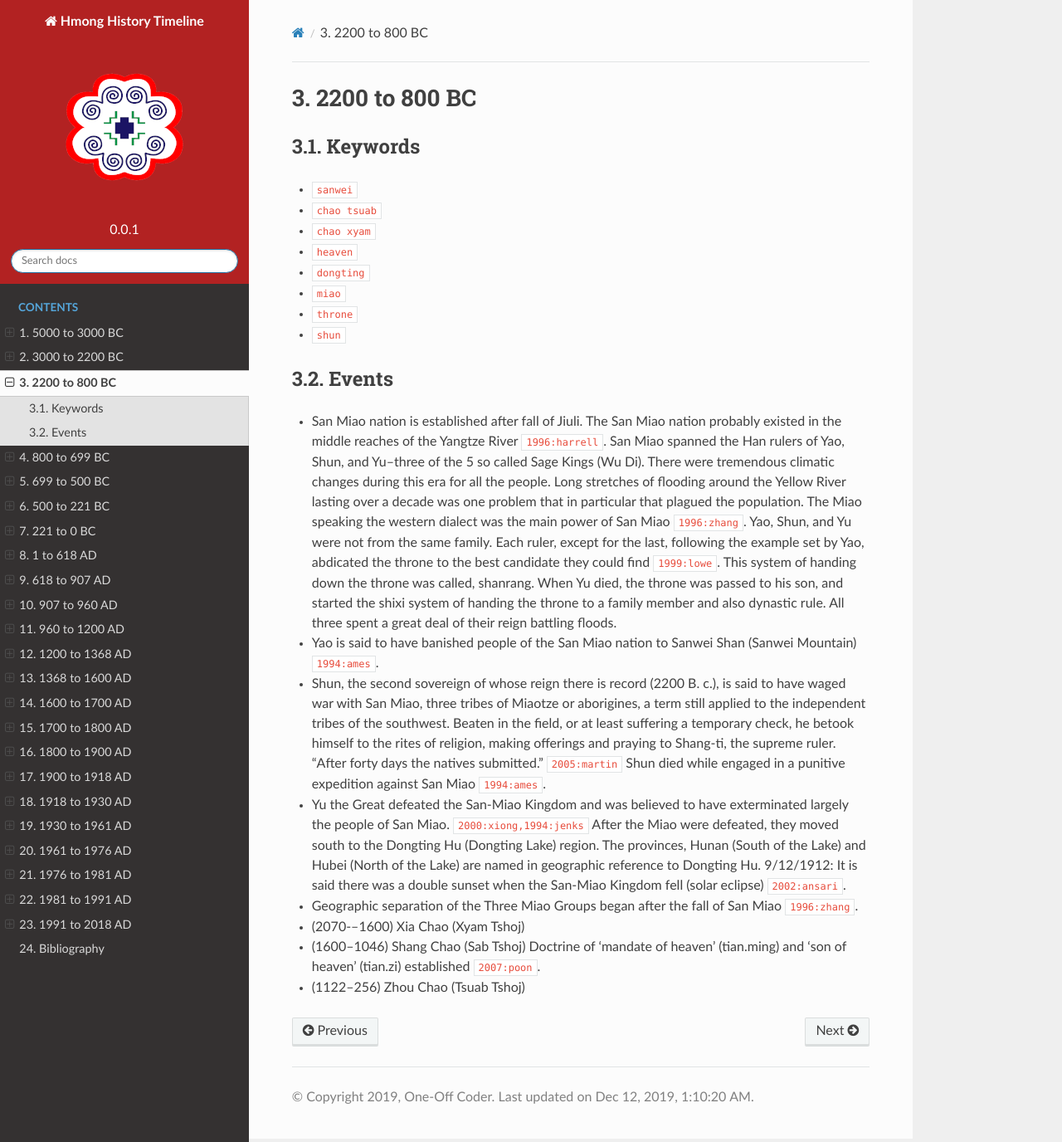
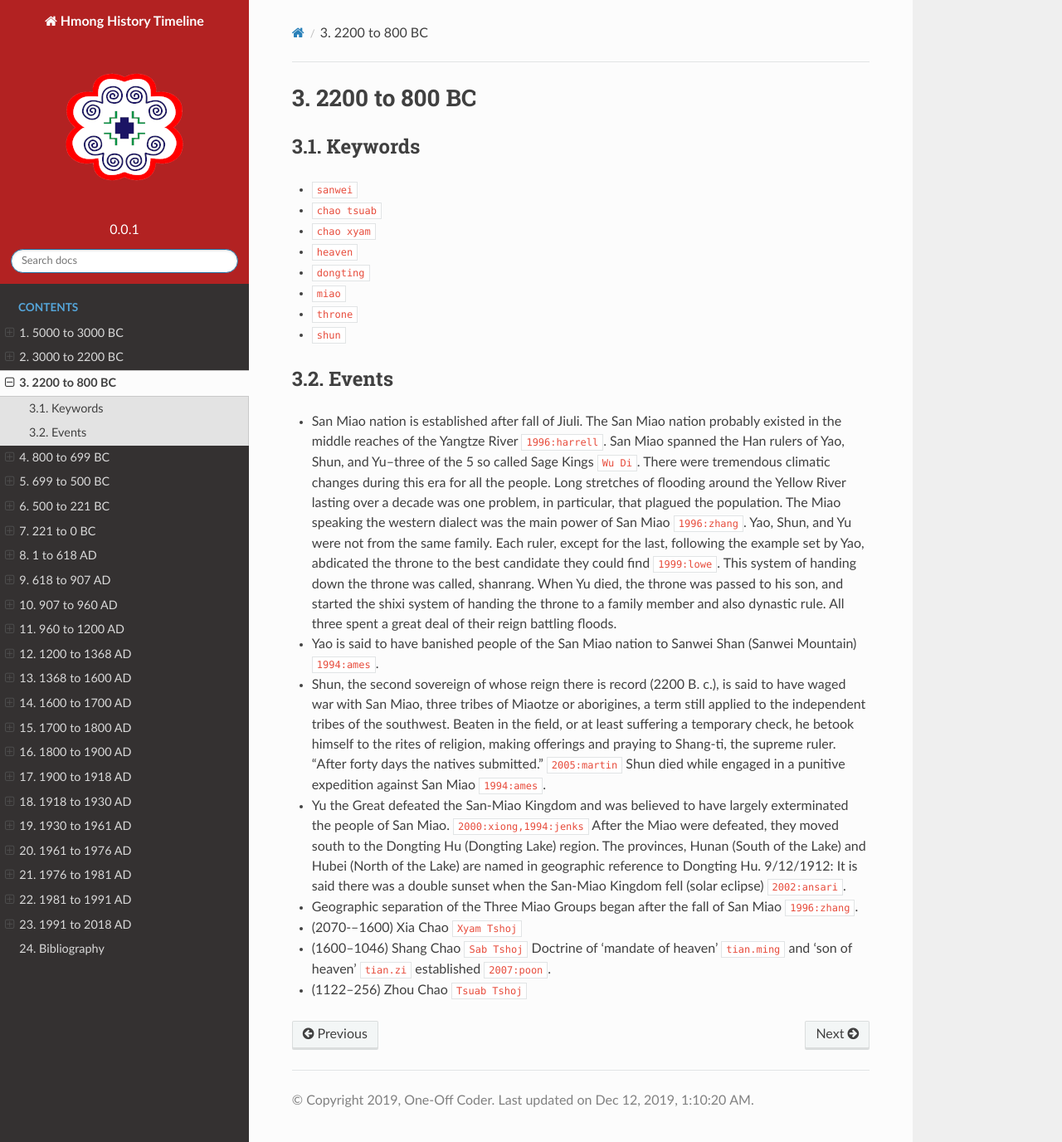
Before and after one commit to oneoffcoder/hht, a Sphinx documentation site: the page built from source/t2200BC.rst, in a window 1280 px wide and 1376 px high. Shown: the whole window at 83% size. Built offline with Sphinx 7.4.7 and the Read the Docs theme 2.0.0, drawn with Linux system fonts in a browser that asks for light colours; cross-references to code outside the pages are shown as plain code.

Commit message:
grammar edits

```diff
--- a/source/t0618AD.rst
+++ b/source/t0618AD.rst
@@ -13,8 +13,8 @@
 Events
 ------
 
-* (618--868) Tang Chao (Thaj Tshoj). Hmong flourished in the areas of metallurgy, business, and trade :cite:`1997:wu`.
-* Zhang Bo Jing (Tsab Pej Ceem) led a war against Tang Emperor. The Tang Emperor during this time was Yuan He. Zhang Bo Jin gathered the support of multiple ethnic group from Funan, Guizhou, and Guangxi using blood drinking ceremony. The people of Zhang Bo Jing suffered a horrible agricultural season from heavy rain and were forced into construction work :cite:`1997:wu`.
-* ``11-811``: The Tang Emperor Xian Zong removed the governor of Funan for ineffectiveness against stopping Zhang Bo Jing. After serious defeats, Xian Zong called soldiers from Hubei, Guangdong, Guangxi, and Fujian to fight against Zhang Bo Jing. By this time, Zhang Bo Jin's created opertional headquarters at Chang Zhou and Xu Zhou. Zhang Bo Jin's strategy became mainly a defensive one choosing locations of battles that were difficult to attack but easy to defend :cite:`1997:wu`.
+* (618--868) Tang Chao ``Thaj Tshoj``. Hmong flourished in the areas of metallurgy, business, and trade :cite:`1997:wu`.
+* Zhang Bo Jing ``Tsab Pej Ceem`` led a war against the Tang Emperor. The Tang Emperor during this time was Yuan He. Zhang Bo Jing gathered the support of multiple ethnic group from Funan, Guizhou, and Guangxi using a blood drinking ceremony. The people of Zhang Bo Jing suffered a horrible agricultural season from heavy rain and were forced into construction work :cite:`1997:wu`.
+* ``11-811``: The Tang Emperor Xian Zong removed the governor of Funan for ineffectiveness against stopping Zhang Bo Jing. After serious defeats, Xian Zong called soldiers from Hubei, Guangdong, Guangxi, and Fujian to fight against Zhang Bo Jing. By this time, Zhang Bo Jing created opertional headquarters at Chang Zhou and Xu Zhou. Zhang Bo Jing's strategy became mainly a defensive one choosing locations of battles that were difficult to attack but easy to defend :cite:`1997:wu`.
 * After suffering nine major battle defeats, the Tang Emperor called for a meeting. The group had 2 factions, one espousing more military campaigns and the other favoring the use of diplomatic measures. The group eventually decided to hold talks with Zhang Bo Jing. Talks with Zhang Bo Jing ended the war. The Hmong were granted increased autonomy in certain regions :cite:`1997:wu`.
 * The Tang Dynasty entered its final days and a period of chaos nearing anarchy came to be. The ruler of Funan, Ma Yin, wanted to increase his territory and took the opportunity of the circumstances to attack Hmong people in the Five Lakes Region. Several Hmong leaders rose to challenge Ma Yin. Among the Hmong leaders were Pan Jin Sheng (Phab Ceeb Seem) from Cheng Zhou (Tsheej Tsawb), Yang Cheng Lu (Yaj Tsheej Lis), Song Ye (Xoom Yig) from Cheng Zhou (Tshaj Tsawb), and Chang Shi Yi (Tshab Xib Yij) from Xu Zhou (Xyim Tsawb). Ma Yin's first attack was at Fei Shan Dong (Feb Sab Toom), where he was met with forces led by Pan Jin Sheng, Song Ye, and Shi Yi. Meanwhile, Yang Cheng Lu, attacked Ma Yin's headquarter at Wu Gang (Vws Kab) :cite:`1997:wu`.
--- a/source/t0699BC.rst
+++ b/source/t0699BC.rst
@@ -25,7 +25,6 @@
 * Autumn, Chu attacked Zheng :cite:`2007:umass_chron`.
 * ``7-659``: A man of Chu attacked Zheng :cite:`2007:umass_chron`.
 * ``8-659``: Lu, Qi, Song, Zheng, Cao, Zhu met at Cheng :cite:`2007:umass_chron`.
-* Winter, A man of Chu attacked Zheng :cite:`2007:umass_chron`.
 * Winter, A man of Chu attacked Zheng :cite:`2007:umass_chron`.
 * Summer, Qu Wan of Chu came to make a covenant with the invading host; the covenant was made at Shao-ling. A man of Qi made prisoner Yuan Tao-hu of Chen :cite:`2007:umass_chron`.
 * Autumn, Lu, Jiang, and Huang attacked Chen :cite:`2007:umass_chron`.
--- a/source/t2200BC.rst
+++ b/source/t2200BC.rst
@@ -16,11 +16,11 @@
 Events
 ------
 
-* San Miao nation is established after fall of Jiuli. The San Miao nation probably existed in the middle reaches of the Yangtze River :cite:`1996:harrell`. San Miao spanned the Han rulers of Yao, Shun, and Yu--three of the 5 so called Sage Kings (Wu Di). There were tremendous climatic changes during this era for all the people. Long stretches of flooding around the Yellow River lasting over a decade was one problem that in particular that plagued the population. The Miao speaking the western dialect was the main power of San Miao :cite:`1996:zhang`. Yao, Shun, and Yu were not from the same family. Each ruler, except for the last, following the example set by Yao, abdicated the throne to the best candidate they could find :cite:`1999:lowe`. This system of handing down the throne was called, shanrang. When Yu died, the throne was passed to his son, and started the shixi system of handing the throne to a family member and also dynastic rule. All three spent a great deal of their reign battling floods.
+* San Miao nation is established after fall of Jiuli. The San Miao nation probably existed in the middle reaches of the Yangtze River :cite:`1996:harrell`. San Miao spanned the Han rulers of Yao, Shun, and Yu--three of the 5 so called Sage Kings ``Wu Di``. There were tremendous climatic changes during this era for all the people. Long stretches of flooding around the Yellow River lasting over a decade was one problem, in particular, that plagued the population. The Miao speaking the western dialect was the main power of San Miao :cite:`1996:zhang`. Yao, Shun, and Yu were not from the same family. Each ruler, except for the last, following the example set by Yao, abdicated the throne to the best candidate they could find :cite:`1999:lowe`. This system of handing down the throne was called, shanrang. When Yu died, the throne was passed to his son, and started the shixi system of handing the throne to a family member and also dynastic rule. All three spent a great deal of their reign battling floods.
 * Yao is said to have banished people of the San Miao nation to Sanwei Shan (Sanwei Mountain) :cite:`1994:ames`.
 * Shun, the second sovereign of whose reign there is record (2200 B. c.), is said to have waged war with San Miao, three tribes of Miaotze or aborigines, a term still applied to the independent tribes of the southwest. Beaten in the field, or at least suffering a temporary check, he betook himself to the rites of religion, making offerings and praying to Shang-ti, the supreme ruler. "After forty days the natives submitted." :cite:`2005:martin` Shun died while engaged in a punitive expedition against San Miao :cite:`1994:ames`.
-* Yu the Great defeated the San-Miao Kingdom and was believed to have exterminated largely the people of San Miao. :cite:`2000:xiong,1994:jenks` After the Miao were defeated, they moved south to the Dongting Hu (Dongting Lake) region. The provinces, Hunan (South of the Lake) and Hubei (North of the Lake) are named in geographic reference to Dongting Hu. 9/12/1912: It is said there was a double sunset when the San-Miao Kingdom fell (solar eclipse) :cite:`2002:ansari`.
+* Yu the Great defeated the San-Miao Kingdom and was believed to have largely exterminated the people of San Miao. :cite:`2000:xiong,1994:jenks` After the Miao were defeated, they moved south to the Dongting Hu (Dongting Lake) region. The provinces, Hunan (South of the Lake) and Hubei (North of the Lake) are named in geographic reference to Dongting Hu. 9/12/1912: It is said there was a double sunset when the San-Miao Kingdom fell (solar eclipse) :cite:`2002:ansari`.
 * Geographic separation of the Three Miao Groups began after the fall of San Miao :cite:`1996:zhang`.
-* (2070-–1600) Xia Chao (Xyam Tshoj)
-* (1600--1046) Shang Chao (Sab Tshoj) Doctrine of 'mandate of heaven' (tian.ming) and 'son of heaven' (tian.zi) established :cite:`2007:poon`.
-* (1122--256) Zhou Chao (Tsuab Tshoj)
+* (2070-–1600) Xia Chao ``Xyam Tshoj``
+* (1600--1046) Shang Chao ``Sab Tshoj`` Doctrine of 'mandate of heaven' ``tian.ming`` and 'son of heaven' ``tian.zi`` established :cite:`2007:poon`.
+* (1122--256) Zhou Chao ``Tsuab Tshoj``
--- a/source/t5000BC.rst
+++ b/source/t5000BC.rst
@@ -13,7 +13,7 @@
 Events
 ------
 
-* The people, Liang Zhu, are possibly the original Hmong ancestors preceding ZhiYou :cite:`2000:xiong,1996:zhang`. Due to flooding and death as a result ocean immersion, the Liang Zhu migrated north (from southeast China) to Zhoulu :cite:`1996:zhang`. They existed along the Yellow River in central China :cite:`2000:xiong,1996:zhang`. The Liang Zhu culture is cited by some as the most advanced culture in ancient China :cite:`1996:zhang`.
+* The people, Liang Zhu, are possibly the original Hmong ancestors preceding ZhiYou :cite:`2000:xiong,1996:zhang`. Due to flooding and death as a result of oceanic immersion, the Liang Zhu migrated north (from southeast China) to Zhoulu :cite:`1996:zhang`. They existed along the Yellow River in central China :cite:`2000:xiong,1996:zhang`. The Liang Zhu culture is cited by some as the most advanced culture in ancient China :cite:`1996:zhang`.
 * Yangshao Culture
 * (4800--4200) Yangshao Culture, Banpo phase. Known for its pottery, burrying children in potteries, and potteries contained 'writing' that are considered by some to be proto-characters.
 * (4000--3000) Yangshao Culture, Miaodigou phase
```
Also changed, not shown: source/t0800BC.rst (+1 -1 lines), source/t3000BC.rst (+2 -2 lines).
